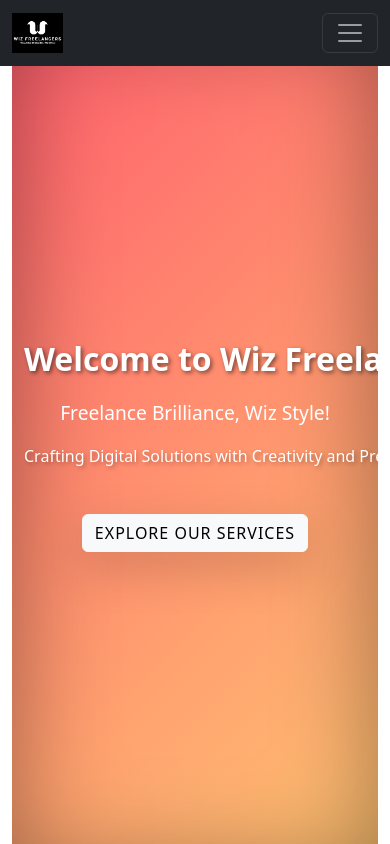
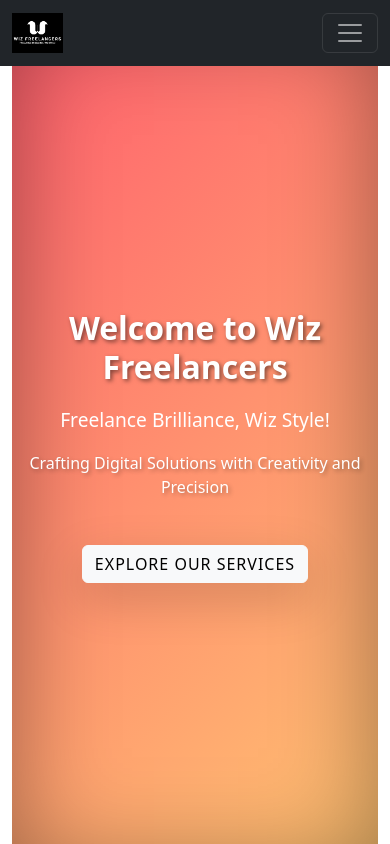
Before and after one commit to wiz-freelancers/wizfreelancers, a React (Create React App) app in the folder wiz/: page / in a window 390 px wide. Shown: the top 844 px of the page. Built offline with nearby package versions, Linux system fonts and the light colour scheme.

Commit message:
first commit

```diff
--- a/wiz/src/components/Home.css
+++ b/wiz/src/components/Home.css
@@ -3,7 +3,7 @@
     position: relative;
     background-image: linear-gradient(135deg, #FF5F6D, #FFC371);
     background-size: cover;
-    background-position: center center;
+    background-position: center center; /* Ensure the background is always centered */
     color: white;
     display: flex;
     flex-direction: column;
@@ -16,9 +16,8 @@
     overflow: hidden;
     box-shadow: inset 0 0 100px rgba(0, 0, 0, 0.4);
     animation: gradientAnimation 10s ease infinite;
-    padding: 0 30px;
-    margin: 0;
-    white-space: nowrap; /* Prevent text wrapping */
+    padding: 0 30px; /* Remove extra vertical padding */
+    margin: 0; /* Remove margin */
 }
 
 /* Add subtle animation on background */
@@ -40,47 +39,44 @@
     font-weight: bold;
     animation: fadeIn 1s ease-in-out;
     margin-bottom: 20px;
-    text-shadow: 2px 2px 4px rgba(0, 0, 0, 0.5);
-    white-space: nowrap; /* Prevent text wrapping */
+    text-shadow: 2px 2px 4px rgba(0, 0, 0, 0.5); /* Added text-shadow for better visibility */
 }
 
 .hero-slogan {
     font-size: 1.5rem;
     margin-top: 10px;
-    white-space: nowrap; /* Prevent text wrapping */
 }
 
 .hero-subtitle {
     font-size: 1.2rem;
     margin-top: 15px;
     text-shadow: 2px 2px 4px rgba(0, 0, 0, 0.3);
-    white-space: nowrap; /* Prevent text wrapping */
 }
 
 /* Hero Section Button */
 .hero-btn {
     margin-top: 30px;
-    padding: 12px 30px;
+    padding: 12px 30px; /* Slightly larger padding for better clickability */
     font-size: 1.2rem;
     border-radius: 30px;
     transition: all 0.3s ease-in-out;
-    background-color: #007bff;
+    background-color: #007bff; /* More noticeable background color */
     border: none;
     color: white;
     text-transform: uppercase;
     letter-spacing: 1px;
-    box-shadow: 0 4px 10px rgba(0, 0, 0, 0.2);
+    box-shadow: 0 4px 10px rgba(0, 0, 0, 0.2); /* Added shadow for depth */
 }
 
 .hero-btn:hover {
     background-color: #0056b3;
-    box-shadow: 0 6px 15px rgba(0, 0, 0, 0.3);
+    box-shadow: 0 6px 15px rgba(0, 0, 0, 0.3); /* Enhanced shadow on hover */
 }
 
 /* Responsive Adjustments */
 @media (max-width: 1024px) {
     .hero-section {
-        padding: 0 20px;
+        padding: 0 20px; /* Less padding for tablets */
     }
 
     .hero-title {
@@ -103,7 +99,7 @@
 
 @media (max-width: 768px) {
     .hero-section {
-        padding: 0 15px;
+        padding: 0 15px; /* Adjust padding for smaller mobile screens */
     }
 
     .hero-title {
@@ -126,7 +122,7 @@
 
 @media (max-width: 480px) {
     .hero-section {
-        padding: 0 10px;
+        padding: 0 10px; /* Minimal padding for very small screens */
     }
 
     .hero-title {
@@ -146,7 +142,6 @@
         font-size: 0.9rem;
     }
 }
-
 
 
 /* Services Section */
```
